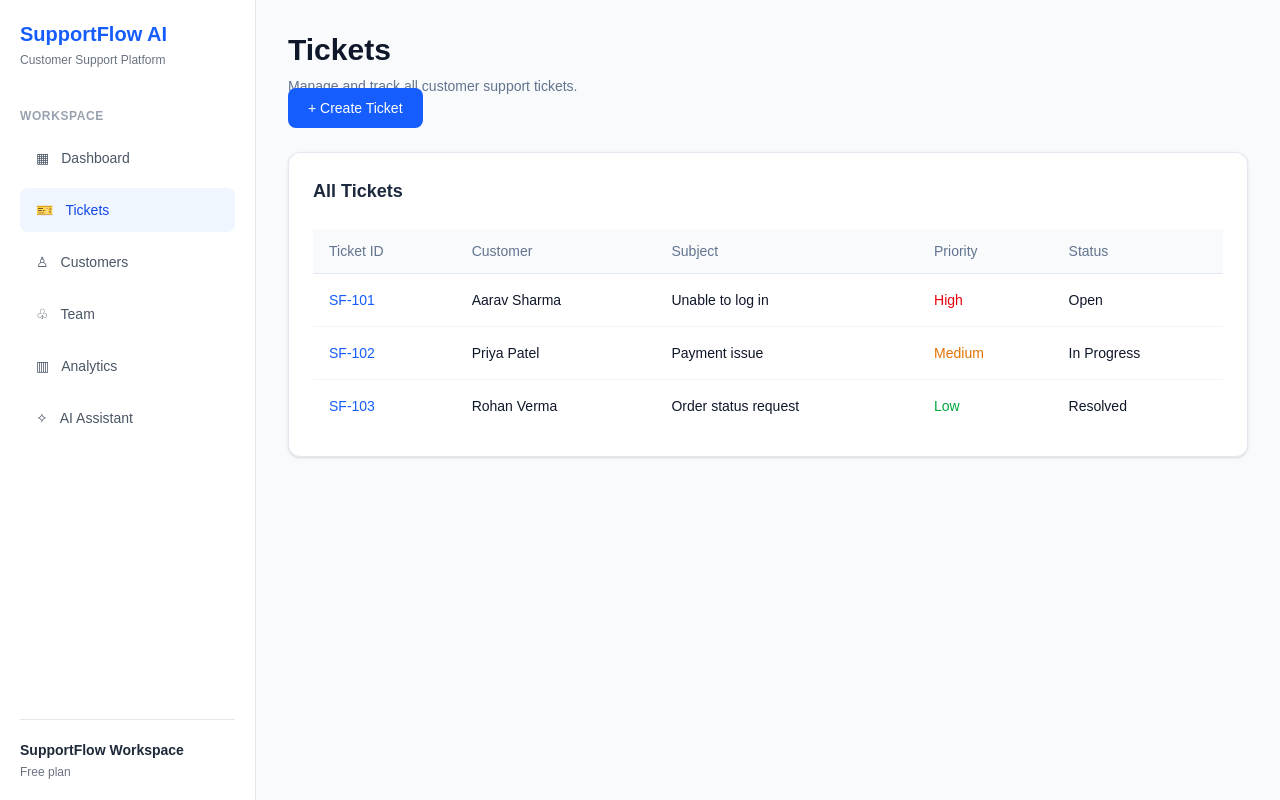
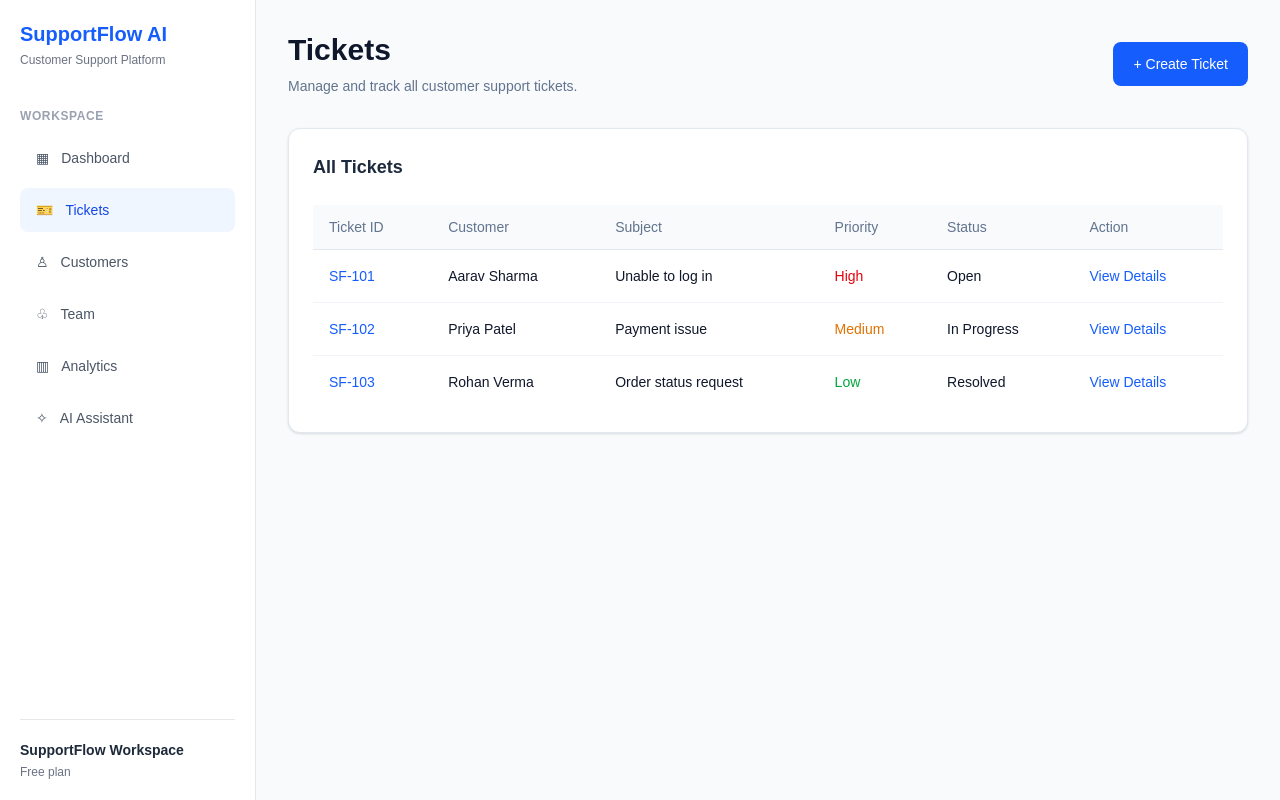
Before and after one commit to sachikatkar09/supportflow-ai, a Next.js app in the folder client/: page /tickets in a window 1280 px wide. Built offline with nearby package versions, Linux system fonts and the light colour scheme.

Commit message:
add view details links to tickets table

```diff
--- a/client/app/tickets/page.tsx
+++ b/client/app/tickets/page.tsx
@@ -7,11 +7,13 @@ export default function TicketsPage() {
       <Sidebar />
 
       <main className="min-w-0 flex-1 p-8">
-        <div className="mb-8">
-          <h1 className="text-3xl font-bold text-slate-900">Tickets</h1>
-          <p className="mt-2 text-sm text-slate-500">
-            Manage and track all customer support tickets.
-          </p>
+        <div className="mb-8 flex items-center justify-between">
+          <div>
+            <h1 className="text-3xl font-bold text-slate-900">Tickets</h1>
+            <p className="mt-2 text-sm text-slate-500">
+              Manage and track all customer support tickets.
+            </p>
+          </div>
 
           <Link
             href="/tickets/new"
@@ -33,6 +35,7 @@ export default function TicketsPage() {
                   <th className="px-4 py-3 font-medium">Subject</th>
                   <th className="px-4 py-3 font-medium">Priority</th>
                   <th className="px-4 py-3 font-medium">Status</th>
+                  <th className="px-4 py-3 font-medium">Action</th>
                 </tr>
               </thead>
 
@@ -45,7 +48,16 @@ export default function TicketsPage() {
                   <td className="px-4 py-4">Unable to log in</td>
                   <td className="px-4 py-4 text-red-600">High</td>
                   <td className="px-4 py-4">Open</td>
+                  <td className="px-4 py-4">
+                    <Link
+                      href="/tickets/SF-101"
+                      className="font-medium text-blue-600 hover:underline"
+                    >
+                      View Details
+                    </Link>
+                  </td>
                 </tr>
+
                 <tr>
                   <td className="px-4 py-4 font-medium text-blue-600">
                     SF-102
@@ -54,7 +66,16 @@ export default function TicketsPage() {
                   <td className="px-4 py-4">Payment issue</td>
                   <td className="px-4 py-4 text-amber-600">Medium</td>
                   <td className="px-4 py-4">In Progress</td>
+                  <td className="px-4 py-4">
+                    <Link
+                      href="/tickets/SF-102"
+                      className="font-medium text-blue-600 hover:underline"
+                    >
+                      View Details
+                    </Link>
+                  </td>
                 </tr>
+
                 <tr>
                   <td className="px-4 py-4 font-medium text-blue-600">
                     SF-103
@@ -63,6 +84,14 @@ export default function TicketsPage() {
                   <td className="px-4 py-4">Order status request</td>
                   <td className="px-4 py-4 text-green-600">Low</td>
                   <td className="px-4 py-4">Resolved</td>
+                  <td className="px-4 py-4">
+                    <Link
+                      href="/tickets/SF-103"
+                      className="font-medium text-blue-600 hover:underline"
+                    >
+                      View Details
+                    </Link>
+                  </td>
                 </tr>
               </tbody>
             </table>
```
